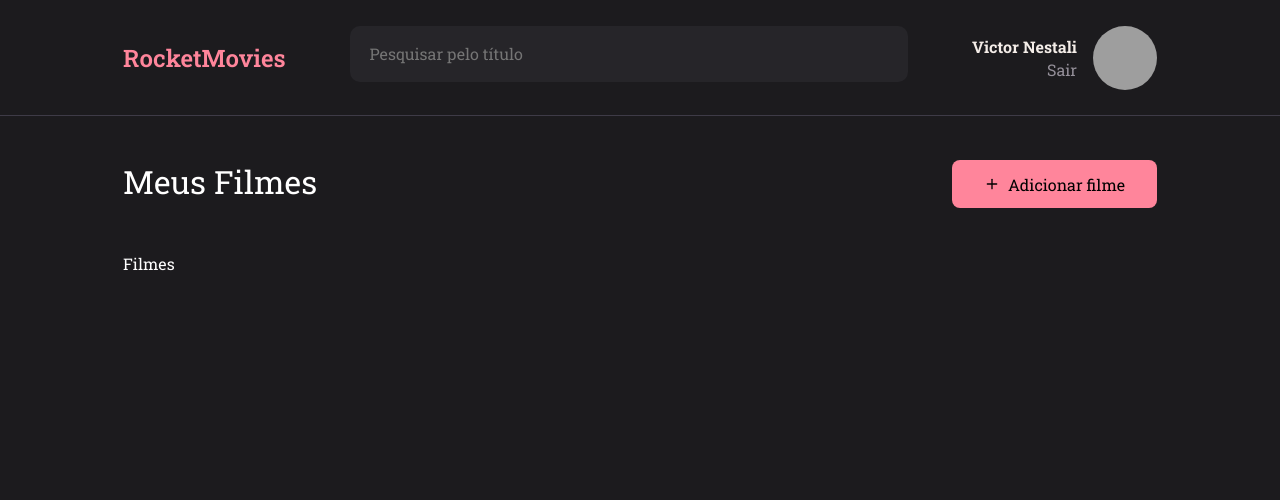
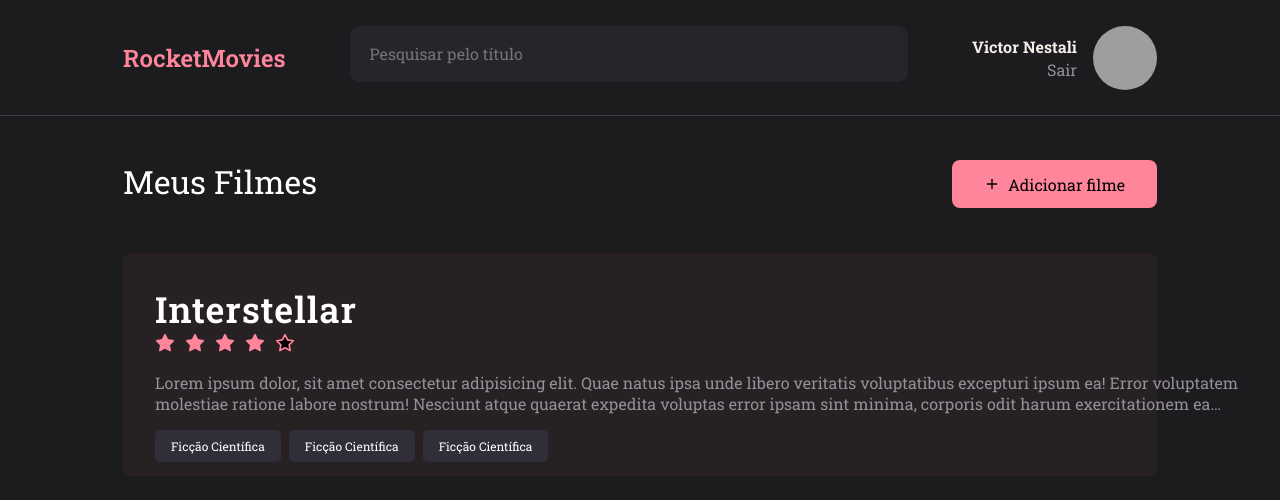
Before and after one commit to devnestali/rocketmovies, a React (Vite) app: page / in a window 1280 px wide. Shown: the top 500 px of the page. Built offline with nearby package versions, Linux system fonts and the light colour scheme; grey boxes are pictures that could not be loaded.

Commit message:
Creating new style for Text component and for filmsContent in Home page

```diff
--- a/src/components/Tag/styles.js
+++ b/src/components/Tag/styles.js
@@ -7,5 +7,5 @@ export const Container = styled.span`
   margin-right: .8rem;
 
   color: ${({ theme }) => theme.COLORS.WHITE };
-  background-color: ${({ theme }) => theme.COLORS.GRAY_700 };
+  background-color: ${({ theme }) => theme.COLORS.GRAY_800 };
 `;
--- a/src/components/Text/index.jsx
+++ b/src/components/Text/index.jsx
@@ -1,11 +1,14 @@
 /* eslint-disable react/prop-types */
-import { Container } from "./styles";
+import { Container, IsATag, IsNotATag } from "./styles";
 
-export function Text({ title_1, title_2 }) {
+export function Text({ text, isATag = false }) {
   return (
     <Container>
-      <p>{title_1}</p>
-      <p>{title_2}</p>
+      {isATag ?
+        <IsATag>{text}</IsATag>
+        :
+        <IsNotATag>{text}</IsNotATag>
+      }
     </Container>
   )
 }
--- a/src/components/Text/styles.js
+++ b/src/components/Text/styles.js
@@ -2,10 +2,23 @@ import styled from "styled-components";
 
 export const Container = styled.div`
   width: 113.7rem;
-  margin-top: 4rem;
+`;
 
-  p + p {
-    margin-top: 1.6rem;
-  }
+export const IsNotATag = styled.p`
+  width: 100%;
+  margin-top: 1.5rem;
+  color: red;
+`;
 
+export const IsATag = styled.p`
+  width: 100%;
+  margin: 1.5rem 0 2rem 0;
+
+  display: -webkit-box;
+  -webkit-line-clamp: 2;
+  -webkit-box-orient: vertical;
+
+  text-overflow: ellipsis;
+  color: ${({ theme }) => theme.COLORS.GRAY_500};
+  overflow: hidden;
 `;
--- a/src/pages/Home/index.jsx
+++ b/src/pages/Home/index.jsx
@@ -1,5 +1,9 @@
+import { Container } from "./styles";
 import { Header } from "../../components/Header";
-import { Container } from "./styles";
+import { Title } from "../../components/Title";
+import { Rating } from "../../components/Rating";
+import { Text } from "../../components/Text";
+import { Tag } from "../../components/Tag";
 import { FiPlus } from "react-icons/fi"
 
 export function Home() {
@@ -14,7 +18,18 @@ export function Home() {
         </div>
 
         <div className="filmsContent">
-          Filmes
+          <Title title="Interstellar" />
+          <Rating size={10} />
+
+          <Text
+            text="Lorem ipsum dolor, sit amet consectetur adipisicing elit. Quae natus ipsa unde libero veritatis voluptatibus excepturi ipsum ea! Error voluptatem molestiae ratione labore nostrum! Nesciunt atque quaerat expedita voluptas error ipsam sint minima, corporis odit harum exercitationem ea voluptatem ipsa?"
+            isATag
+          />
+
+          <Tag title="Ficção Científica" />
+          <Tag title="Ficção Científica" />
+          <Tag title="Ficção Científica" />
+
         </div>
       </main>
 
--- a/src/pages/Home/styles.js
+++ b/src/pages/Home/styles.js
@@ -13,6 +13,7 @@ export const Container = styled.div`
 
   main {
     padding: 0 12.3rem;
+    width: 100vw;
 
     .mainTitle {
       display: flex;
@@ -34,11 +35,15 @@ export const Container = styled.div`
         background-color: ${({ theme }) => theme.COLORS.PINK};
         padding: 1.35rem 3.2rem;
         border-radius: .8rem;
+      }
+    }
 
-        > svg {
-
-        }
-      }
+    .filmsContent {
+      width: 100%;
+      height: 22.3rem;
+      padding: 3.2rem;
+      border-radius: .8rem;
+      background-color: ${({ theme }) => theme.COLORS.GRAY_700};
     }
   }
 `;
--- a/src/styles/theme.js
+++ b/src/styles/theme.js
@@ -9,6 +9,7 @@ export default {
     WHITE: "#FFFFFF",
     PINK: "#FF859B",
 
+    GRAY_800: "#302E38",
     GRAY_700: "#282124",
     GRAY_500: "#948F99",
     GRAY_200: "#E5E5E5",
```
